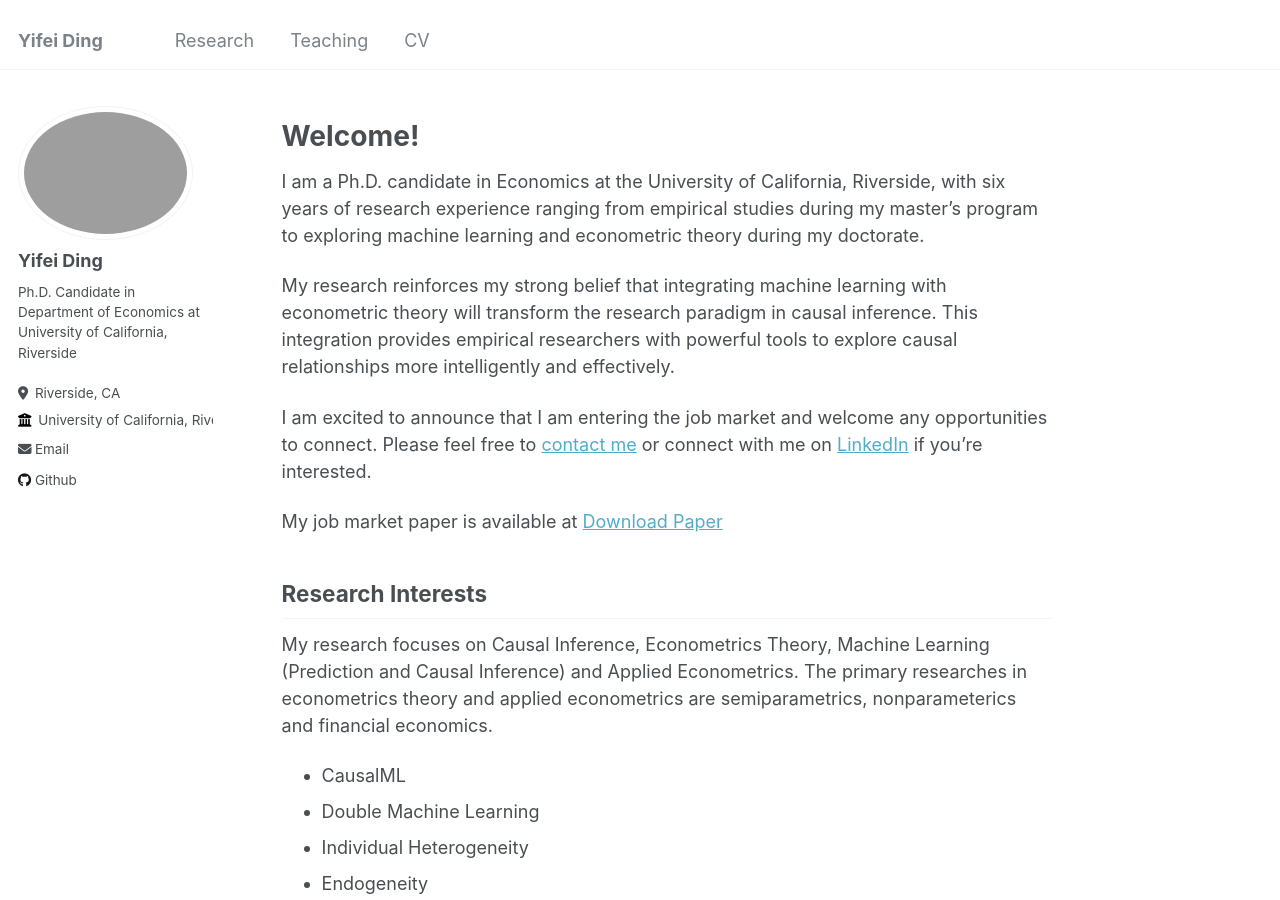
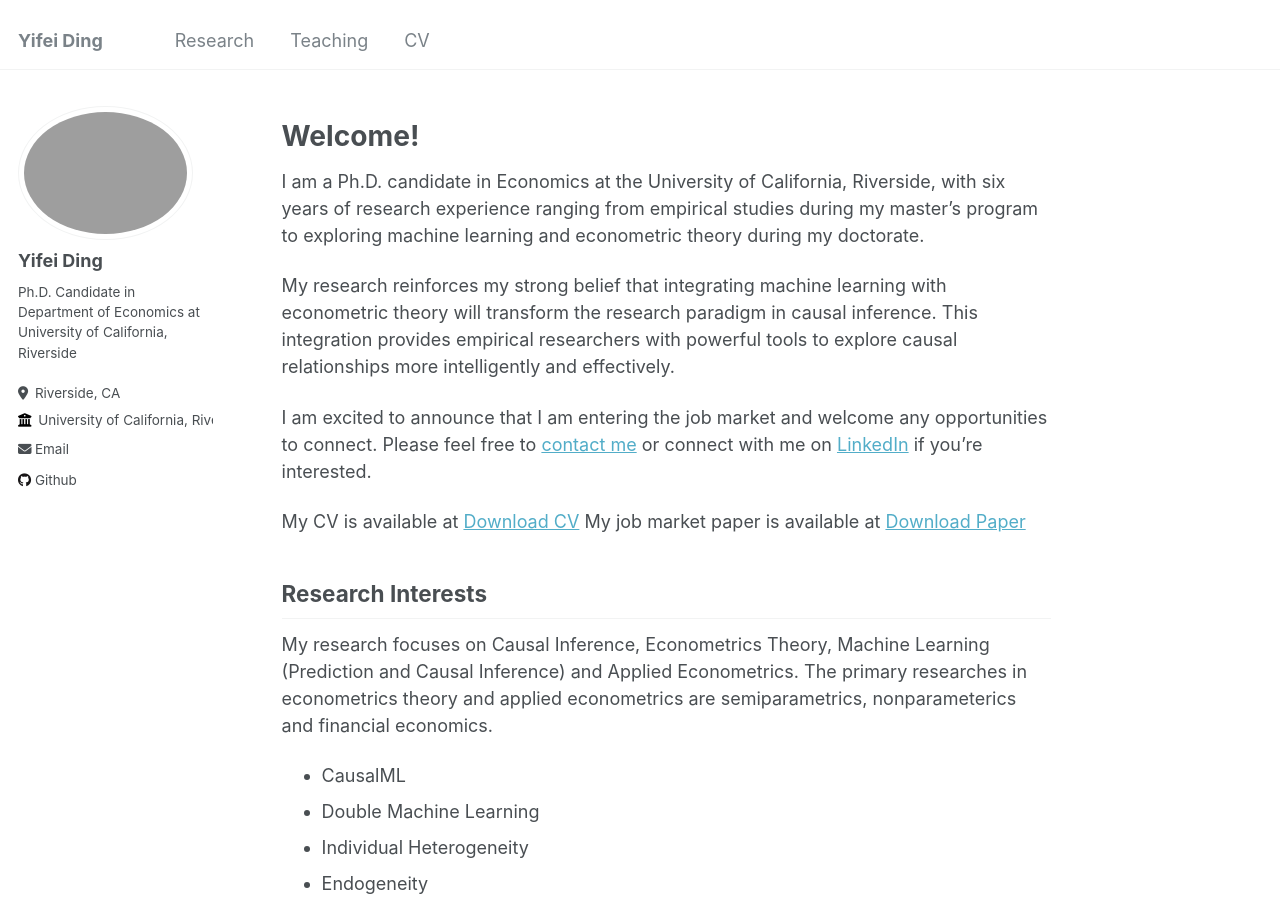
Before and after one commit to YifeiDing-UCR/YifeiDing-UCR.github.io, a Jekyll site: the page built from _pages/about.md, in a window 1280 px wide and 900 px high. Built offline with Jekyll 4.4.1, drawn with Linux system fonts in a browser that asks for light colours.

Commit message:
Update about.md

```diff
--- a/_pages/about.md
+++ b/_pages/about.md
@@ -16,6 +16,7 @@ My research reinforces my strong belief that integrating machine learning with e
 
 I am excited to announce that I am entering the job market and welcome any opportunities to connect. Please feel free to [contact me](mailto:yding067@ucr.edu) or connect with me on [LinkedIn](https://www.linkedin.com/in/yifei-ding-4929251b0) if you're interested.
 
+My CV is available at <a href="/files/CV.pdf" download>Download CV</a>
 My job market paper is available at [Download Paper](https://yifeiding-ucr.github.io/files/Deep_learning_for_individual_heterogeneity_with_generated_regressors_Job_Market_Update.pdf)
 
 ## Research Interests
```
